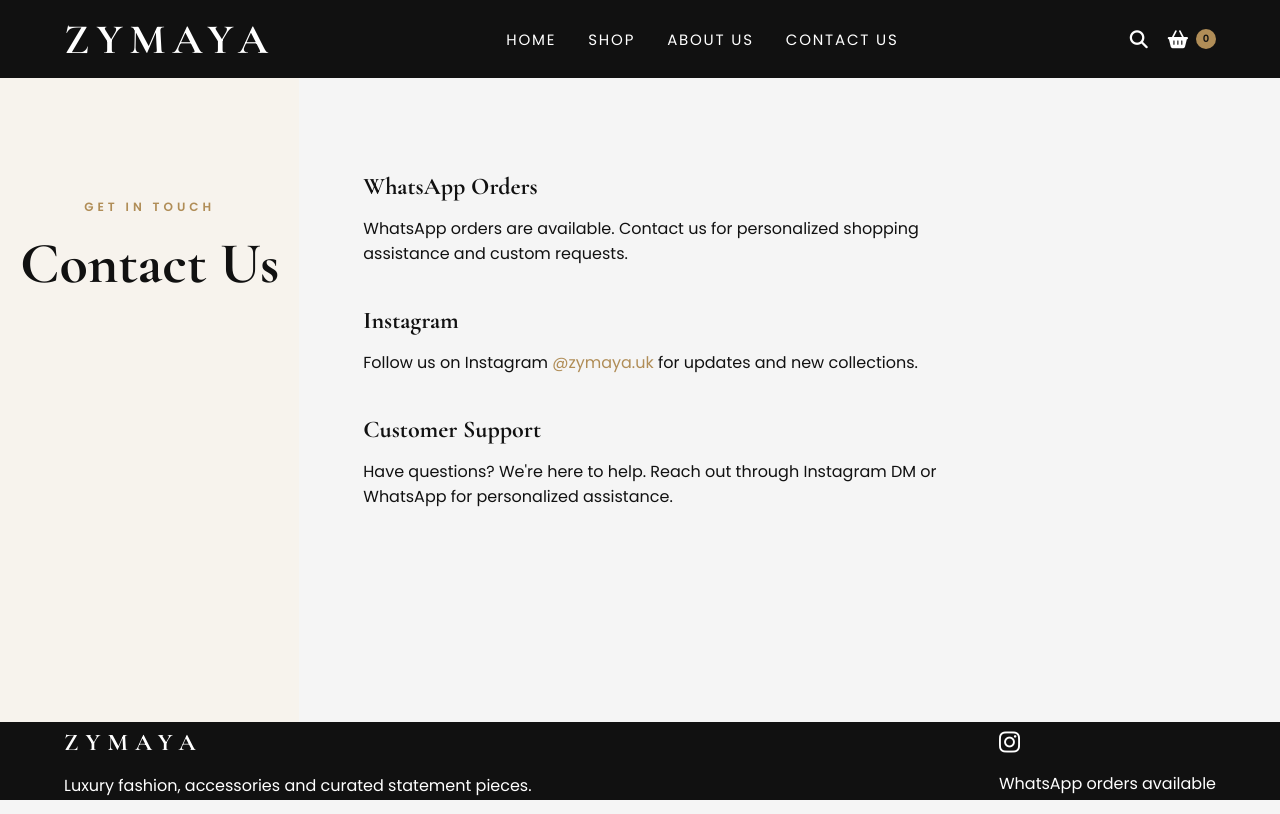
After one commit to saiyan1987/zymaya, a Django app: page /contact/ in a window 1280 px wide. The commit adds this page. Run offline with Django 5.2, Linux system fonts and the light colour scheme.

Commit message:
new changes

```diff
--- a/store/templates/store/base.html
+++ b/store/templates/store/base.html
@@ -9,7 +9,7 @@
 </head><body>
 <header class="site-header">
   <a class="brand" href="{% url 'store:home' %}">ZYMAYA</a>
-  <nav class="nav"><a href="{% url 'store:home' %}">Home</a><a href="{% url 'store:product_list' %}">Shop</a><a href="{% url 'store:about' %}">About Us</a></nav>
+  <nav class="nav"><a href="{% url 'store:home' %}">Home</a><a href="{% url 'store:product_list' %}">Shop</a><a href="{% url 'store:about' %}">About Us</a><a href="{% url 'store:contact' %}">Contact Us</a></nav>
   <div class="header-actions">
     <button class="search-icon" type="button"><i class="fas fa-search"></i></button>
     <a class="cart-link" href="{% url 'store:cart_detail' %}"><i class="fas fa-shopping-basket"></i><span>{{ cart|length }}</span></a>
--- /dev/null
+++ b/store/templates/store/contact.html
@@ -0,0 +1,28 @@
+{% extends 'store/base.html' %}{% block title %}Contact Us | Zymaya{% endblock %}{% block content %}
+<section class="page-hero">
+  <p class="eyebrow">Get In Touch</p>
+  <h1>Contact Us</h1>
+</section>
+<section class="compact-section">
+  <div style="max-width: 600px; margin: 0 auto;">
+    <div style="margin-bottom: 40px;">
+      <h3 style="font-family: 'Cormorant Garamond', serif; font-size: 24px; margin-bottom: 15px;">WhatsApp Orders</h3>
+      <p style="font-size: 16px; margin: 0;">
+        WhatsApp orders are available. Contact us for personalized shopping assistance and custom requests.
+      </p>
+    </div>
+    <div style="margin-bottom: 40px;">
+      <h3 style="font-family: 'Cormorant Garamond', serif; font-size: 24px; margin-bottom: 15px;">Instagram</h3>
+      <p style="font-size: 16px; margin: 0;">
+        Follow us on Instagram <a href="https://instagram.com/zymaya.uk" target="_blank" style="color: var(--gold); text-decoration: none;">@zymaya.uk</a> for updates and new collections.
+      </p>
+    </div>
+    <div>
+      <h3 style="font-family: 'Cormorant Garamond', serif; font-size: 24px; margin-bottom: 15px;">Customer Support</h3>
+      <p style="font-size: 16px; margin: 0;">
+        Have questions? We're here to help. Reach out through Instagram DM or WhatsApp for personalized assistance.
+      </p>
+    </div>
+  </div>
+</section>
+{% endblock %}
--- a/store/urls.py
+++ b/store/urls.py
@@ -12,4 +12,5 @@ urlpatterns=[
     path('checkout/', views.checkout, name='checkout'),
     path('order-success/<int:order_id>/', views.order_success, name='order_success'),
     path('about/', views.about, name='about'),
+    path('contact/', views.contact, name='contact'),
 ]
--- a/store/views.py
+++ b/store/views.py
@@ -75,3 +75,6 @@ def order_success(request, order_id):
 
 def about(request):
     return render(request, 'store/about.html')
+
+def contact(request):
+    return render(request, 'store/contact.html')
```
